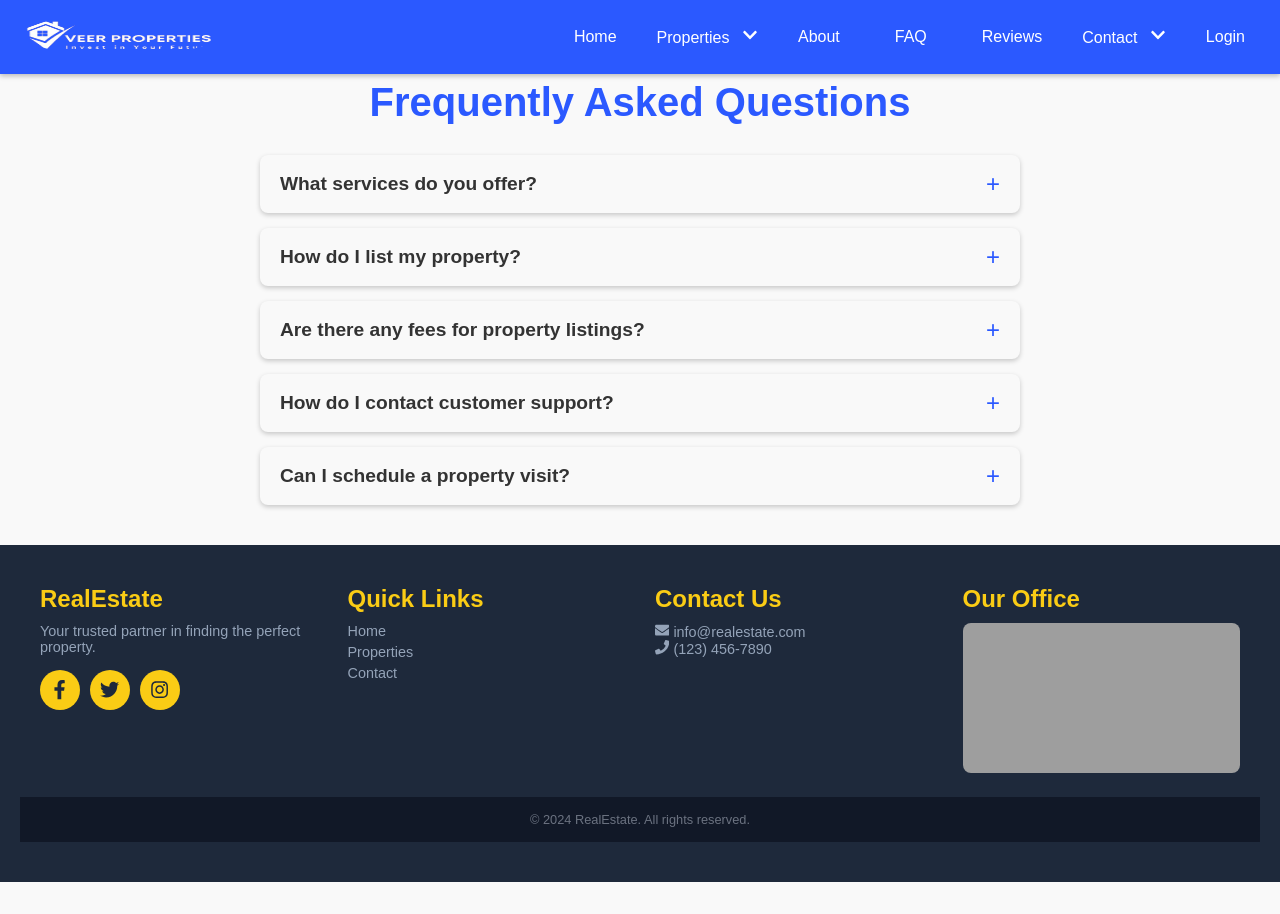
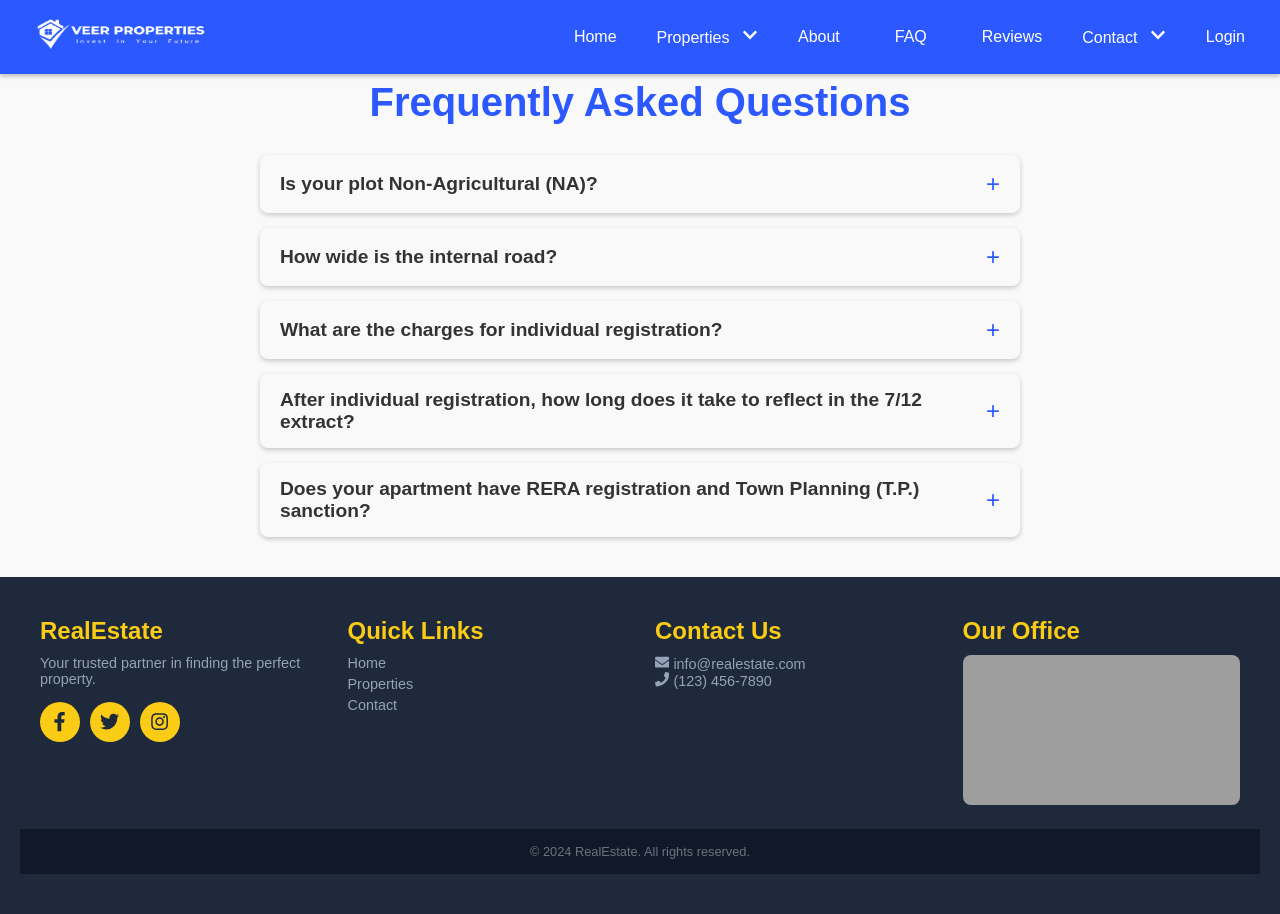
Before and after one commit to jafar99/veer_property_frontend, a React (Create React App) app: page /faq in a window 1280 px wide. Before the commit the page ends 882 px from the top, so only its background shows below. Built offline with nearby package versions, Linux system fonts and the light colour scheme; grey boxes are pictures that could not be loaded.

Commit message:
faq added

```diff
--- a/src/components/Navbar.css
+++ b/src/components/Navbar.css
@@ -17,7 +17,6 @@
 .navbar-logo img {
   width: 200px;
   height: 40px;
-  border-radius: 50%;
   margin-right: 10px;
 }
 
--- a/src/components/Navbar.js
+++ b/src/components/Navbar.js
@@ -2,7 +2,7 @@ import React, { useState } from "react";
 import { Link } from "react-router-dom";
 import "./Navbar.css";
 import { FaChevronDown } from "react-icons/fa";
-import logo from "../image/logo.png";
+import logo from "../image/logo1.png";
 
 const subtypeOptions = {
   Rent: [
--- a/src/components/PropertyCards.js
+++ b/src/components/PropertyCards.js
@@ -4,7 +4,7 @@ import { getProperties } from "../services/propertyService";
 import "./PropertyCards.css";
 
 const PropertyCards = () => {
-  const [activeTab, setActiveTab] = useState("residential");
+  const [activeTab, setActiveTab] = useState("land");
   const [visibleCount, setVisibleCount] = useState(3);
   const [filteredProperties, setFilteredProperties] = useState([]);
   const [loading, setLoading] = useState(false);
--- a/src/pages/FAQ.js
+++ b/src/pages/FAQ.js
@@ -6,25 +6,37 @@ const FAQ = () => {
 
   const faqs = [
     {
-      question: "What services do you offer?",
-      answer: "We offer property listings for buying, selling, renting, and leasing. Our platform provides comprehensive property details and personalized assistance."
+      question: "Is your plot Non-Agricultural (NA)?",
+      answer: "Yes/No (as per the actual status).",
     },
     {
-      question: "How do I list my property?",
-      answer: "You can list your property by creating an account, navigating to the 'Add Property' section, and filling out the required details."
+      question: "How wide is the internal road?",
+      answer: `The internal road is 30 feet wide.
+
+If the road is shown as 30 feet in the layout, then there will be no issue in obtaining NA approval.`,
     },
     {
-      question: "Are there any fees for property listings?",
-      answer: "Basic property listings are free, but we offer premium listing options for better visibility and exposure."
+      question: "What are the charges for individual registration?",
+      answer: `The charges for individual registration include:
+
+- Stamp duty: 6%
+- Advocate fees: ₹3,000
+- Other miscellaneous charges as applicable.`,
     },
     {
-      question: "How do I contact customer support?",
-      answer: "You can reach our support team via email at support@realestate.com or call us at (123) 456-7890."
+      question:
+        "After individual registration, how long does it take to reflect in the 7/12 extract?",
+      answer: `It usually takes around 40 days for the changes to be reflected in the 7/12 extract.
+
+The responsibility of updating the 7/12 extract lies with the developer.`,
     },
     {
-      question: "Can I schedule a property visit?",
-      answer: "Yes, you can schedule a visit by contacting the property owner or agent directly through our platform."
-    }
+      question:
+        "Does your apartment have RERA registration and Town Planning (T.P.) sanction?",
+      answer: `RERA registration is required for buildings with more than 5 Guntha.
+
+T.P. sanction should also be obtained.`,
+    },
   ];
 
   const toggleFAQ = (index) => {
@@ -48,7 +60,9 @@ const FAQ = () => {
             </div>
             {activeIndex === index && (
               <div className="faq-answer">
-                <p>{faq.answer}</p>
+                {faq.answer.split("\n").map((line, i) => (
+                  <p key={i}>{line}</p>
+                ))}
               </div>
             )}
           </div>
```
Also changed, not shown: src/image/logo1.png (added).
